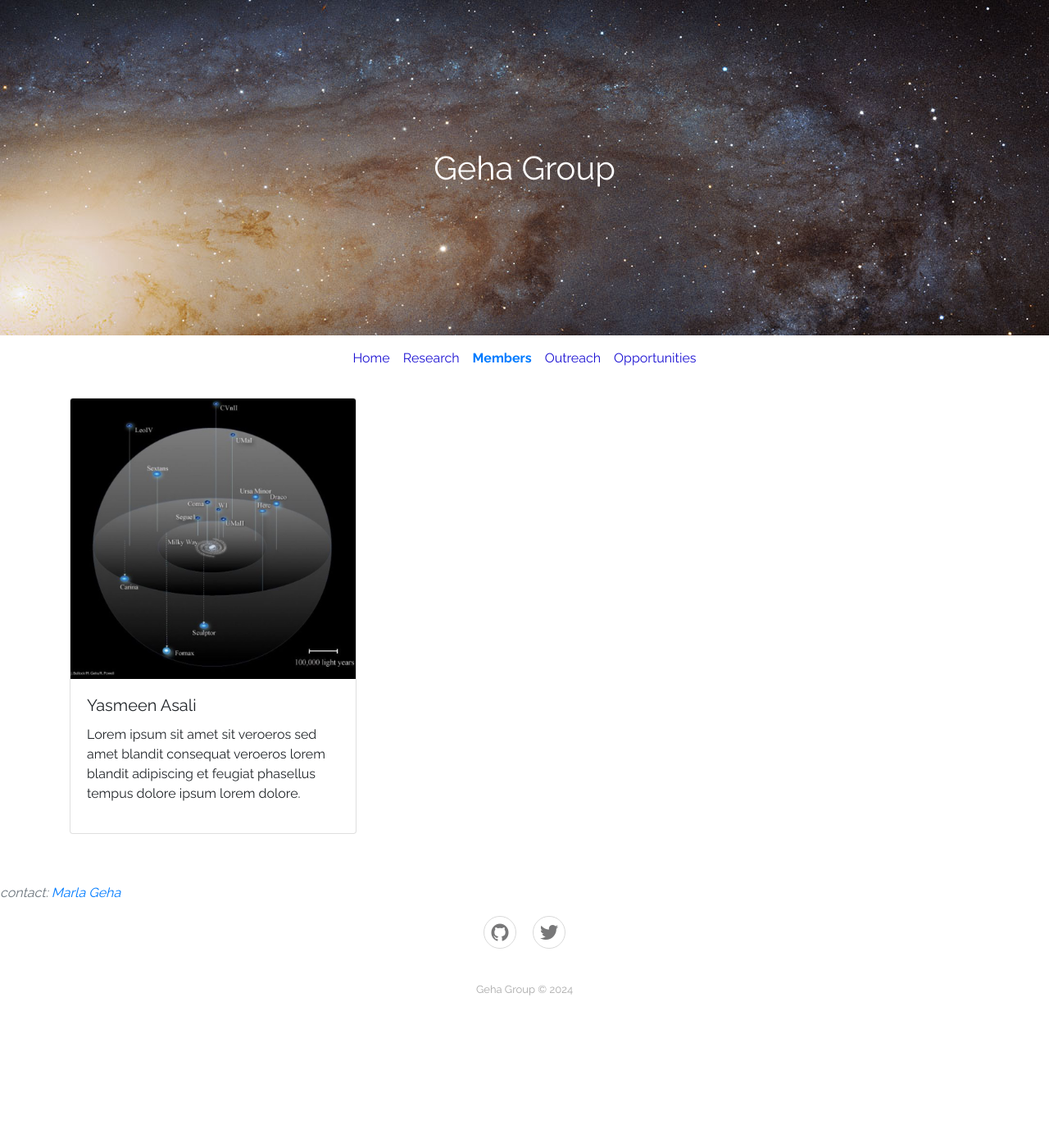
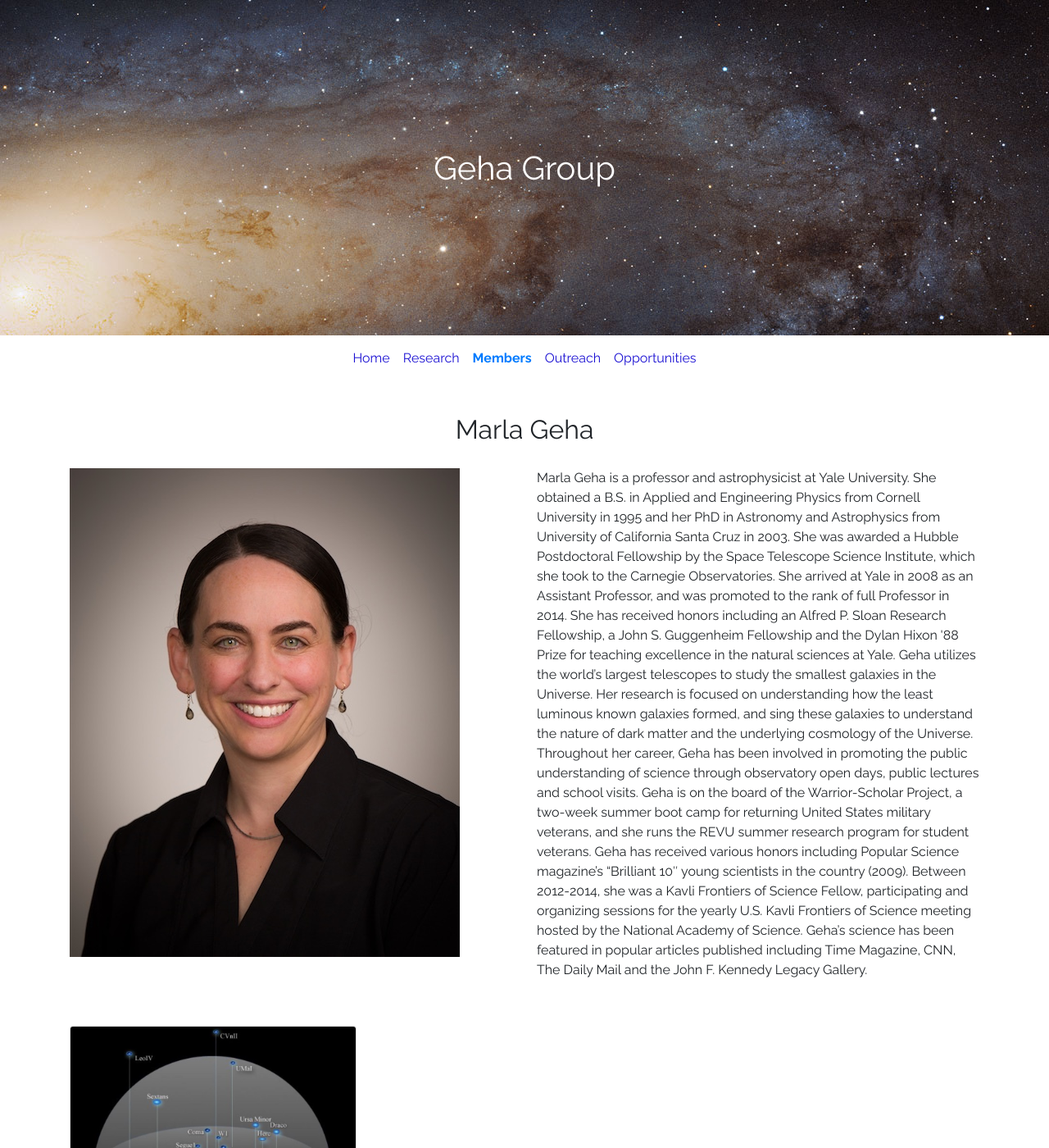
Before and after one commit to geha-group/geha-group.github.io, a Jekyll site: the page built from members.html, in a window 1280 px wide and 1400 px high. Shown: the whole window at 82% size. Built offline with Jekyll 4.4.1, drawn with Linux system fonts in a browser that asks for light colours.

Commit message:
adding marla as member

```diff
--- a/members.html
+++ b/members.html
@@ -3,6 +3,43 @@ title: Members
 permalink: /members/
 layout: page
 ---
+
+<div class="container my-container">
+    <h2 >Marla Geha</h2>
+    <div class="row">
+        <div class="col-md-6">
+            <img src="{{ '/assets/images/marla.jpg' | relative_url }}" alt="Descriptive Alt Text" class="img-fluid">
+        </div>
+        <div class="col-md-6">
+            <div class="text-div">
+                <p>
+                    Marla Geha is a professor and astrophysicist at Yale University. She obtained a B.S. in Applied and
+                    Engineering Physics from Cornell University in 1995 and her PhD in Astronomy and Astrophysics from
+                    University of California Santa Cruz in 2003. She was awarded a Hubble Postdoctoral Fellowship by the
+                    Space Telescope Science Institute, which she took to the Carnegie Observatories. She arrived at
+                    Yale in 2008 as an Assistant Professor, and was promoted to the rank of full Professor in 2014.
+                    She has received honors including an Alfred P. Sloan Research Fellowship, a John S. Guggenheim Fellowship
+                    and the Dylan Hixon '88 Prize for teaching excellence in the natural sciences at Yale.
+
+                    Geha utilizes the world’s largest telescopes to study the smallest galaxies in the Universe.
+                    Her research is focused on understanding how the least luminous known galaxies formed, and
+                    sing these galaxies to understand the nature of dark matter and the underlying cosmology of the Universe.
+
+                    Throughout her career, Geha has been involved in promoting the public understanding of science
+                    through observatory open days, public lectures and school visits. Geha is on the board of the
+                    Warrior-Scholar Project, a two-week summer boot camp for returning United States military veterans,
+                    and she runs the REVU summer research program for student veterans. Geha has received various honors
+                    including Popular Science magazine’s “Brilliant 10″ young scientists in the country (2009).
+                    Between 2012-2014, she was a Kavli Frontiers of Science Fellow,
+                    participating and organizing sessions for the yearly U.S. Kavli Frontiers of Science meeting
+                    hosted by the National Academy of Science. Geha’s science has been featured in popular articles
+                     published including Time Magazine, CNN, The Daily Mail and the John F. Kennedy Legacy Gallery.
+                </p>
+            </div>
+        </div>
+
+    </div>
+</div>
 
 <div class="container my-container">
     <div class="row">
```
